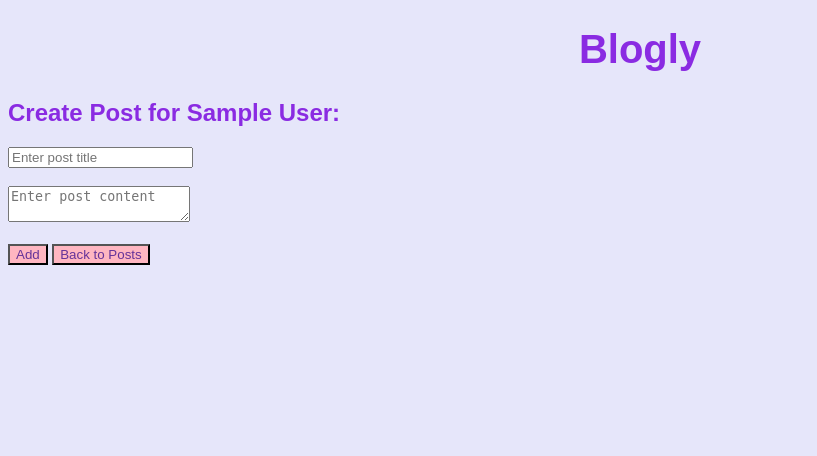
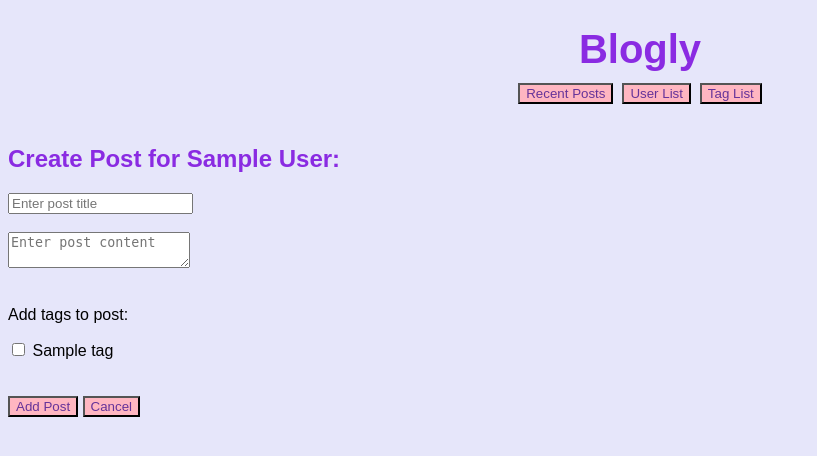
Before and after one commit to DERegan54/Blogly, a Flask app: page /users/1/posts/add_post in a window 1280 px wide. Shown: the top 456 px of the page, without its empty margins (0-817 px from the left). Run offline with Flask 2, Linux system fonts and the light colour scheme; tables that the repository leaves empty hold one stand-in row (values such as "Sample post").

Commit message:
Add files via upload

```diff
--- a/app.py
+++ b/app.py
@@ -4,7 +4,7 @@
 
 from flask import Flask, redirect, render_template, request, flash
 from flask_debugtoolbar import DebugToolbarExtension
-from models import db, connect_db, User, Post
+from models import db, connect_db, User, Post, Tag, PostTag
 
 app = Flask(__name__)
 # app.app_context().push()
@@ -31,6 +31,7 @@
 
     return render_template("posts/home.html", posts=posts)
 
+
 @app.errorhandler(404)
 def page_not_found(e):
     """Show 404 NOT FOUND page."""
@@ -43,8 +44,8 @@
 
 @app.route("/users", methods=["GET"])
 def user_list():
-    """Show all users"""
-    users = User.query.order_by(User.first_name, User.last_name).all()
+    """List all users"""
+    users = User.query.order_by(User.last_name, User.first_name).all()
 
     return render_template("users/user_list.html", users=users)
 
@@ -59,13 +60,13 @@
 def add_user():
     """Handle form submission for creating a new user"""
     new_user = User(
-        first_name=request.form['first_name'],
-        last_name=request.form['last_name'])
-        # image_url=request.form['image_url'] or None)
+        first_name = request.form['first_name'],
+        last_name = request.form['last_name'],
+        image_url = request.form['image_url'] or None)
 
     db.session.add(new_user)
     db.session.commit()
-    flash(f"User {new_user.full_name} added.")
+    flash(f"User '{new_user.full_name}' added.")
 
     return redirect('/users')
 
@@ -90,13 +91,13 @@
 def save_user_edits(user_id):
     """Handle form submission for editing an existng user"""
     user = User.query.get_or_404(user_id)
-    user.first_name=request.form["first_name"],
-    user.last_name=request.form["last_name"]
-    # user.image_url=request.form["image_url"]
+    user.first_name = request.form["first_name"],
+    user.last_name = request.form["last_name"],
+    user.image_url = request.form["image_url"]
 
     db.session.add(user)
     db.session.commit()
-    flash(f"User {user.full_name} edited.")
+    flash(f"User '{user.full_name}' edited.")
 
     return redirect("/users")
 
@@ -122,16 +123,21 @@
 def show_add_post_form(user_id):
     """Show add_post form."""
     user = User.query.get_or_404(user_id)
-    return render_template('posts/add_post.html', user=user)
+    tags = Tag.query.all()
+    return render_template('posts/add_post.html', user=user, tags=tags)
 
 @app.route("/users/<int:user_id>/posts/add_post", methods=["POST"])
 def add_post_to_db(user_id):
     """Handle form submission for adding a post for a user."""
     user = User.query.get_or_404(user_id)
+    tag_ids = [int(num) for num in request.form.getlist("tags")]
+    tags = Tag.query.filter(Tag.id.in_(tag_ids)).all()
+
     new_post = Post(
         title = request.form['title'],
         content = request.form['content'],
-        user=user)
+        user=user,
+        tags=tags)
 
     db.session.add(new_post)
     db.session.commit()
@@ -146,28 +152,32 @@
 
     return render_template('posts/post_details.html', post=post)
 
-@app.route('/posts/<int:post_id>/edit', methods=["GET"])
+@app.route('/posts/<int:post_id>/edit_post', methods=["GET"])
 def show_edit_post_form(post_id):
     """Shows edit post form for editing an existing post."""
 
     post = Post.query.get_or_404(post_id)
+    tags = Tag.query.all()
 
-    return render_template('posts/edit_post.html', post=post)
+    return render_template('posts/edit_post.html', post=post, tags=tags)
 
 
-@app.route('/posts/<int:post_id>/edit', methods=["POST"])
-def edit_post(post_id):
+@app.route('/posts/<int:post_id>/edit_post', methods=["POST"])
+def save_post_edits(post_id):
     """Handle form submission for editing an existing post."""
+    post = Post.query.get_or_404(post_id)
+    post.title = request.form['title']
+    post.content = request.form['content']
 
-    post = Post.query.get_or_404(post_id)
-    post.title = request.form['title'],
-    post.content = request.form['content'],
+    tag_ids = [int(num) for num in request.form.getlist("tags")]
+    post.tags = Tag.query.filter(Tag.id.in_(tag_ids)).all()
 
     db.session.add(post)
     db.session.commit()
     flash(f"Post '{post.title}' edited.")
 
-    return redirect (f"/")
+    return redirect (f"/users/user_details/{post.user_id}")
+
 
 @app.route('/posts/<int:post_id>/delete', methods=["POST"])
 def delete_post(post_id):
@@ -179,4 +189,79 @@
     db.session.commit()
     flash(f"Post '{post.title} deleted.")
 
-    return redirect(f"/")
+    return redirect(f"/users/user_details/{post.user_id}")
+
+
+######################################################################
+# Tag Routes:
+######################################################################
+
+@app.route("/tags", methods=["GET"])
+def tags_list():
+    """List all tags"""
+    tags = Tag.query.all()
+
+    return render_template("tags/tag_list.html", tags=tags)
+
+
+@app.route("/tags/tag_details/<int:tag_id>", methods=["GET"])
+def show_tag_details(tag_id):
+    """Show page with details about a tag."""
+    tag = Tag.query.get_or_404(tag_id)
+
+    return render_template("tags/tag_details.html", tag=tag)
+
+
+@app.route("/tags/add_tag", methods=["GET"])
+def show_add_tag_form():
+    """Show add_tag form."""
+    posts = Post.query.all()
+    return render_template("tags/add_tag.html", posts=posts)
+
+
+@app.route("/tags/add_tag", methods=["POST"])
+def add_tag():
+    """Handle form submission for creating a new tag."""
+    post_ids = [int(num) for num in request.form.getlist("posts")]
+    posts = Post.query.filter(Post.id.in_(post_ids)).all()
+    new_tag = Tag(name=request.form['name'], posts=posts)
+
+    db.session.add(new_tag)
+    db.session.commit()
+    flash(f"Tags '{new_tag.name}' added.")
+
+    return redirect('/tags')
+
+@app.route("/tags/<int:tag_id>/edit_tag", methods=["GET"])
+def show_edit_tag_form(tag_id):
+    """Show the edit_tag form."""
+    tag = Tag.query.get_or_404(tag_id)
+    posts = Post.query.all()
+
+    return render_template("tags/edit_tag.html", tag=tag, posts=posts)
+
+@app.route("/tags/<int:tag_id>/edit_tag", methods=["POST"])
+def save_tag_edits(tag_id):
+    """Handle form submission for editing an existing tag."""
+    tag = Tag.query.get_or_404(tag_id)
+    tag.name = request.form["name"]
+    post_ids = [int(num) for num in request.form.getlist("posts")]
+    tag.posts = Post.query.filter(Post.id.in_(post_ids)).all()
+
+    db.session.add(tag)
+    db.session.commit()
+    flash(f"Tag '{tag.name}' edited.")
+
+    return redirect("/tags")
+
+
+@app.route("/tags/<int:tag_id>/delete", methods=["POST"])
+def delete_tag(tag_id):
+    """Handle form submission for deleting an existing tag."""
+    tag = Tag.query.get_or_404(tag_id)
+
+    db.session.delete(tag)
+    db.session.commit()
+    flash(f"Tag '{tag.name}' deleted.")
+
+    return redirect("/tags")
--- a/models.py
+++ b/models.py
@@ -5,14 +5,15 @@
 
 db = SQLAlchemy()
 
-"""Models for Blogly."""
+
+# MODELS FOR BLOGLY:
 
 class User(db.Model):
     """User model."""
 
     __tablename__ = "users"
 
-    id = db.Column(db.Integer, primary_key=True, autoincrement=True)
+    id = db.Column(db.Integer, primary_key=True)
     first_name = db.Column(db.Text, nullable=False)
     last_name = db.Column(db.Text, nullable=False)
     image_url = db.Column(db.Text, nullable=True)
@@ -30,18 +31,42 @@
 
     __tablename__ = "posts"
 
-    id = db.Column(db.Integer, primary_key=True, autoincrement=True)
+    id = db.Column(db.Integer, primary_key=True)
     title = db.Column(db.Text, nullable=False)
     content = db.Column(db.Text, nullable=False)
     created_at = db.Column(db.DateTime, nullable=False, default=datetime.datetime.now)
     user_id = db.Column(db.Integer, db.ForeignKey('users.id'), nullable=False)
-
 
     @property
     def formatted_datetime(self):
         """Return formatted date/time."""
         return self.created_at.strftime("%B/%-d/%Y %-I/%M/%p")
 
+
+class PostTag(db.Model):
+    """Tags Posts."""
+
+    __tablename__ = "posts_tags"
+
+    post_id = db.Column(db.Integer, db.ForeignKey('posts.id'), primary_key=True, nullable=False)
+    tag_id = db.Column(db.Integer, db.ForeignKey('tags.id'), primary_key=True, nullable=False)
+
+
+class Tag(db.Model):
+    """Tag to add to posts."""
+
+    __tablename__ = "tags"
+
+    id = db.Column(db.Integer, primary_key=True)
+    name = db.Column(db.Text, nullable=False, unique=True)
+
+    posts = db.relationship(
+        'Post',
+        secondary="posts_tags",
+        backref="tags",
+    )
+
+
 def connect_db(app):
     """Connect the database to app.py"""
     db.app = app
--- a/static/styles.css
+++ b/static/styles.css
@@ -30,10 +30,22 @@
     color: blueviolet;
 }
 
+.tag {
+    background-color: blueviolet;
+    color:lightpink;
+}
 button {
     background-color: lightpink;
     color: rebeccapurple;
     margin-bottom: 20px;
+    text-decoration: none;
+}
+
+.btn {
+    background-color: lightpink;
+    color: rebeccapurple;
+    margin-bottom: 20px;
+    text-decoration: none;
 }
 
 .add_user_btn {
@@ -58,3 +70,8 @@
     padding: 20px;
     margin-bottom: 20px;
 }
+
+.inline_btn {
+    display: flex;
+    text-decoration: none;
+}
--- a/templates/posts/add_post.html
+++ b/templates/posts/add_post.html
@@ -3,15 +3,30 @@
 {% block title %}Add Post{% endblock %}
 
 {% block content %}
+<div id="navbar" class="nav">
+    <h1><a href="/"><button>Recent Posts</button></a> <a href="/users"><button>User List</button></a> <a href="/tags"><button>Tag List</button></a></h1>
+</div>
 
 <h2>Create Post for {{user.full_name}}:</h2>
 <form method="POST">
-    <input id="title" name="title" type="text" placeholder="Enter post title">
+    <input id="title" name="title" type="text" placeholder="Enter post title" required>
     <br><br>
-    <textarea id="content" name="content" placeholder="Enter post content"></textarea>
+    <textarea id="content" name="content" placeholder="Enter post content" required></textarea>
     <br><br>
-    <button class="add_btn" type="submit">Add</button>
-    <button class="back_btn" formaction="/" formmethod="GET">Back to Posts</button></a>
+    <div>
+    <p>Add tags to post:</p>
+    {% for tag in tags %}
+        <input type="checkbox" value="{{tag.id}}" id="tag_{{tag.id}}" name="tags">
+        <label for="tag_{{tag.id}}">{{tag.name}}</label>
+    {% endfor %}
+    </div>
+
+    <br>
+    <br>
+    <div>
+        <button type="submit" class="add_btn">Add Post</button>
+        <button class="back_btn" formaction="/" formmethod="GET">Cancel</button></a>
+    </div>
 </form>
 
 {% endblock %}
--- a/templates/users/add_user.html
+++ b/templates/users/add_user.html
@@ -3,6 +3,9 @@
 {% block title %}Add User{% endblock %}
 
 {% block content %}
+<div id="navbar" class="nav">
+    <h1><a href="/"><button>Recent Posts</button></a> <a href="/users"><button>User List</button></a> <a href="/tags"><button>Tag List</button></a></h1>
+</div>
 
 <h2>Create a user:</h2>
 <div class="posts">
@@ -18,8 +21,9 @@
         <br>
         <br>
         <button class="add_user_btn" type="submit">Add User</button>
-        <a href="/users"><button>Back to User List</button></a>
+        <a href="/users"><button class="inline_btn">Cancel</button></a>
     </form>
+
 </div>
 
 {% endblock %}
--- a/templates/users/edit_user.html
+++ b/templates/users/edit_user.html
@@ -3,6 +3,9 @@
 {% block title %}Edit {{user.full_name}}{% endblock %}
 
 {% block content %}
+<div id="navbar" class="nav">
+    <h1><a href="/"><button>Recent Posts</button></a> <a href="/users"><button>User List</button></a> <a href="/tags"><button>Tag List</button></a></h1>
+</div>
 
 <h2>Edit User</h2>
 <div class="edit_user_form">
@@ -18,7 +21,7 @@
     <br>
     <br>
     <button type="submit">Save</button>
-    <button formaction="/users" formmethod="GET">Return to Users List</button></a>
+    <button formaction="/users" formmethod="GET">Cancel</button></a>
 </form>
 </div>
 {% endblock %}
--- a/templates/users/user_details.html
+++ b/templates/users/user_details.html
@@ -3,6 +3,11 @@
 {% block title %}{{user.full_name}}{% endblock %}
 
 {% block content %}
+<div id="navbar" class="nav">
+    <h1><a href="/"><button>Recent Posts</button></a> <a href="/users"><button>User List</button></a> <a href="/tags"><button>Tag List</button></a></h1>
+</div>
+
+
 <div class="posts">
     <h2>{{user.full_name}}</h2>
 
--- a/templates/users/user_list.html
+++ b/templates/users/user_list.html
@@ -4,14 +4,13 @@
 
 {% block content %}
 
-<h1 class="nav"><a href="/"><button>Go to Recent Posts</button></a></h1>
+<h1 class="nav"><a href="/"><button>Recent Posts</button></a> <a href="/tags"><button>Tag List</button></a></h1>
 
 
 <h2>Users:</h2>
 <a href="users/add_user"><button>Add New User</button></a>
 <div class="user_list">
 {% for user in users %}
-
     <ul>
         <li>
             <a href="users/user_details/{{user.id}}">{{user.full_name}}</a>
```
Also changed, not shown: templates/posts/edit_post.html (+16 -3 lines), templates/posts/home.html (+17 -13 lines), templates/posts/post_details.html (+17 -3 lines), templates/tags/add_tag.html (added, +27 -0 lines), templates/tags/edit_tag.html (added, +29 -0 lines), templates/tags/tag_details.html (added, +26 -0 lines), templates/tags/tag_list.html (added, +27 -0 lines).
